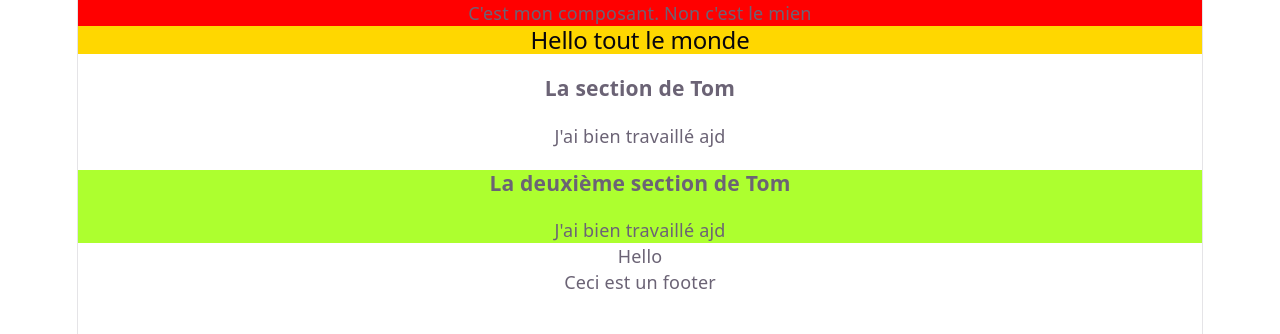
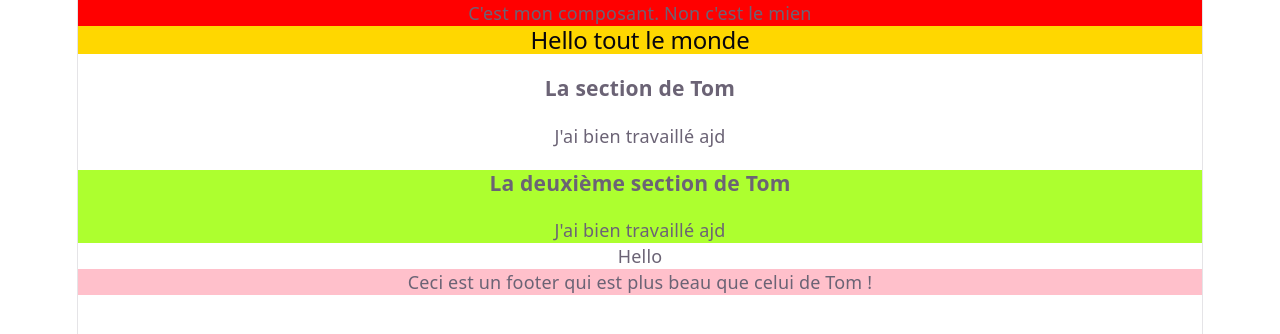
Before and after one commit to TomRoberto/cours-branches-andromeda-26, a React app: page / in a window 1280 px wide. Shown: the top 334 px of the page. Built offline with nearby package versions, Linux system fonts and the light colour scheme; the HTML template or start-up script is replaced by a standard one.

Commit message:
update footer with beautiful background

```diff
--- a/src/App.jsx
+++ b/src/App.jsx
@@ -17,7 +17,9 @@ function App() {
         </section>
         <p>Hello</p>
       </main>
-      <div>Ceci est un footer</div>
+      <div style={{ backgroundColor: "pink" }}>
+        Ceci est un footer qui est plus beau que celui de Tom !
+      </div>
     </>
   );
 }
```
